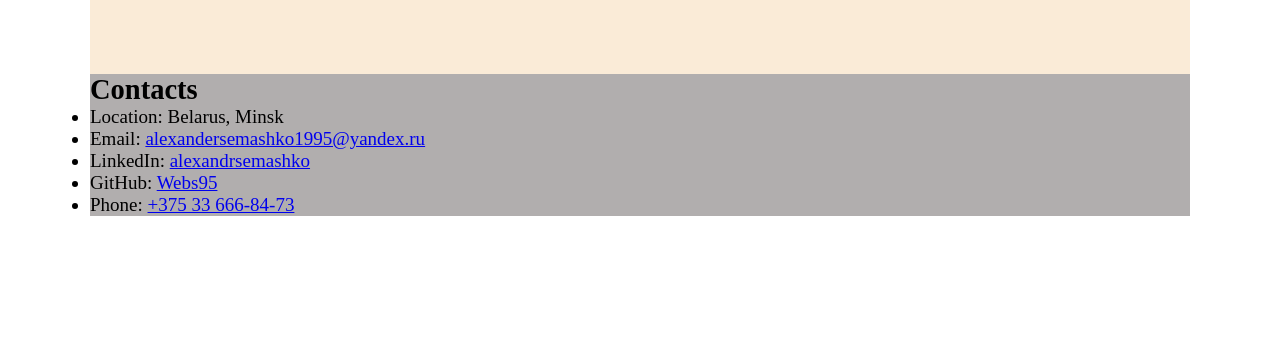
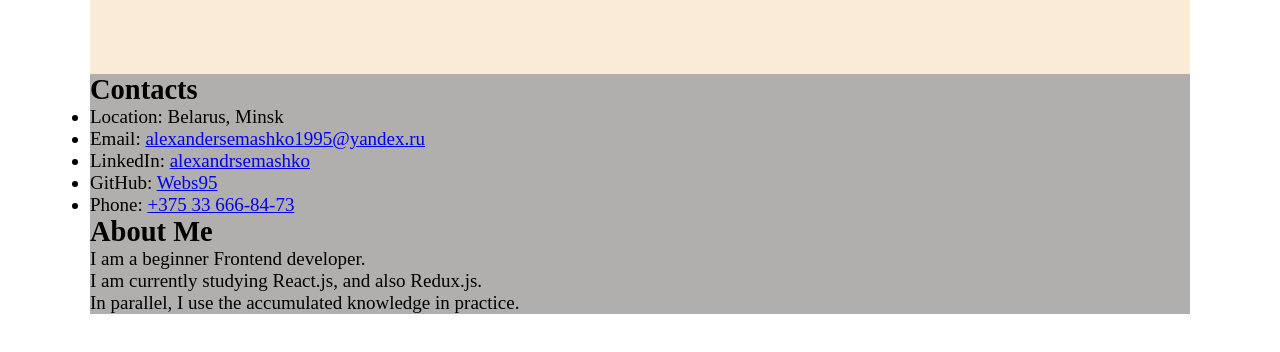
Before and after one commit to Webs95/rsschool-cv, a plain HTML site: page index.html in a window 1280 px wide. Shown: the part 216-568 px from the top of the page. Drawn offline with Linux system fonts and the light colour scheme.

Commit message:
feat: add about me section

```diff
--- a/index.html
+++ b/index.html
@@ -25,7 +25,7 @@
       <main class="main">
         <sectoin class="section contacts">
           <h2 class="section-title">Contacts</h2>
-          <ul class="contacts-list">
+          <ul class="list">
             <li>Location: Belarus, Minsk</li>
             <li>
               Email:
@@ -48,6 +48,12 @@
             <li>Phone: <a href="tel:+375336668473">+375 33 666-84-73</a></li>
           </ul>
         </sectoin>
+        <sectoin class="section about">
+          <h2 class="section-title">About Me</h2>
+          <p>I am a beginner Frontend developer. </p>
+          <p>I am currently studying React.js, and also Redux.js.</p>
+          <p>In parallel, I use the accumulated knowledge in practice.</p>
+        </sectoin>
       </main>
     </div>
   </body>
```
